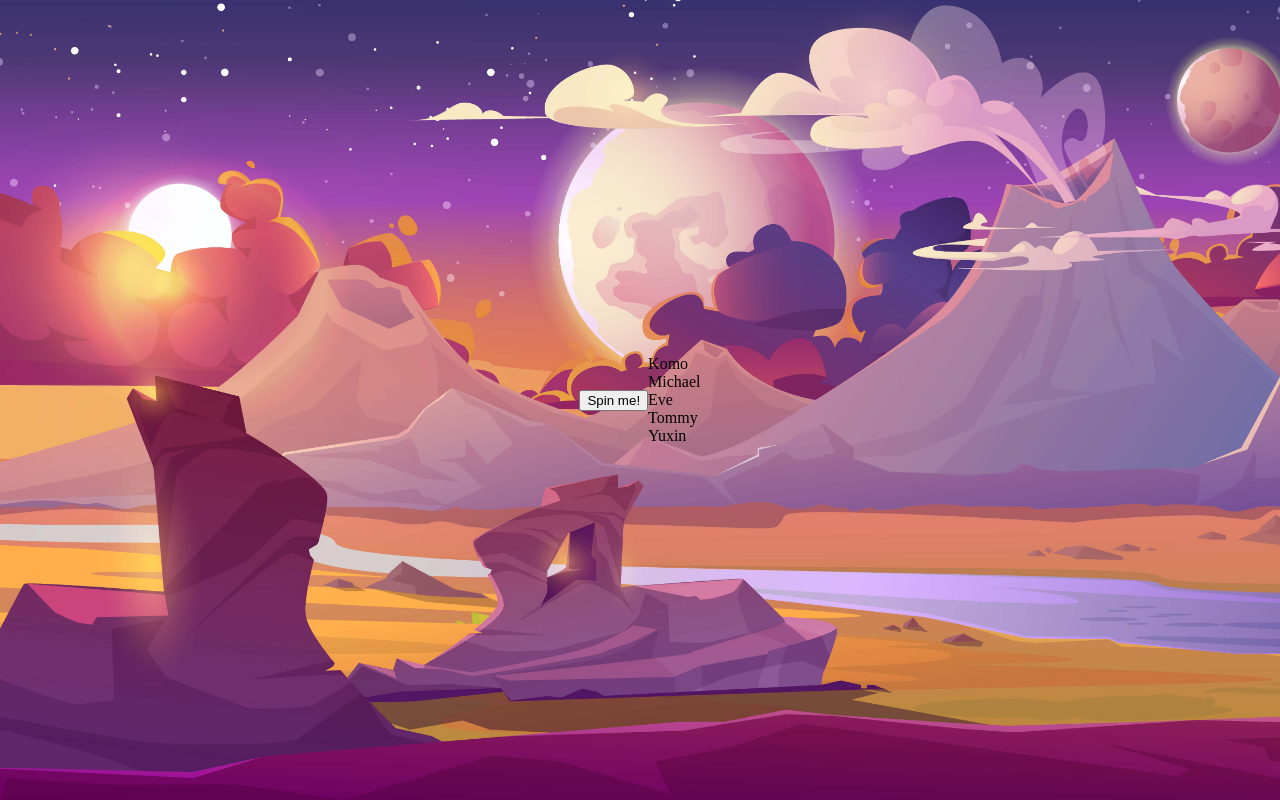
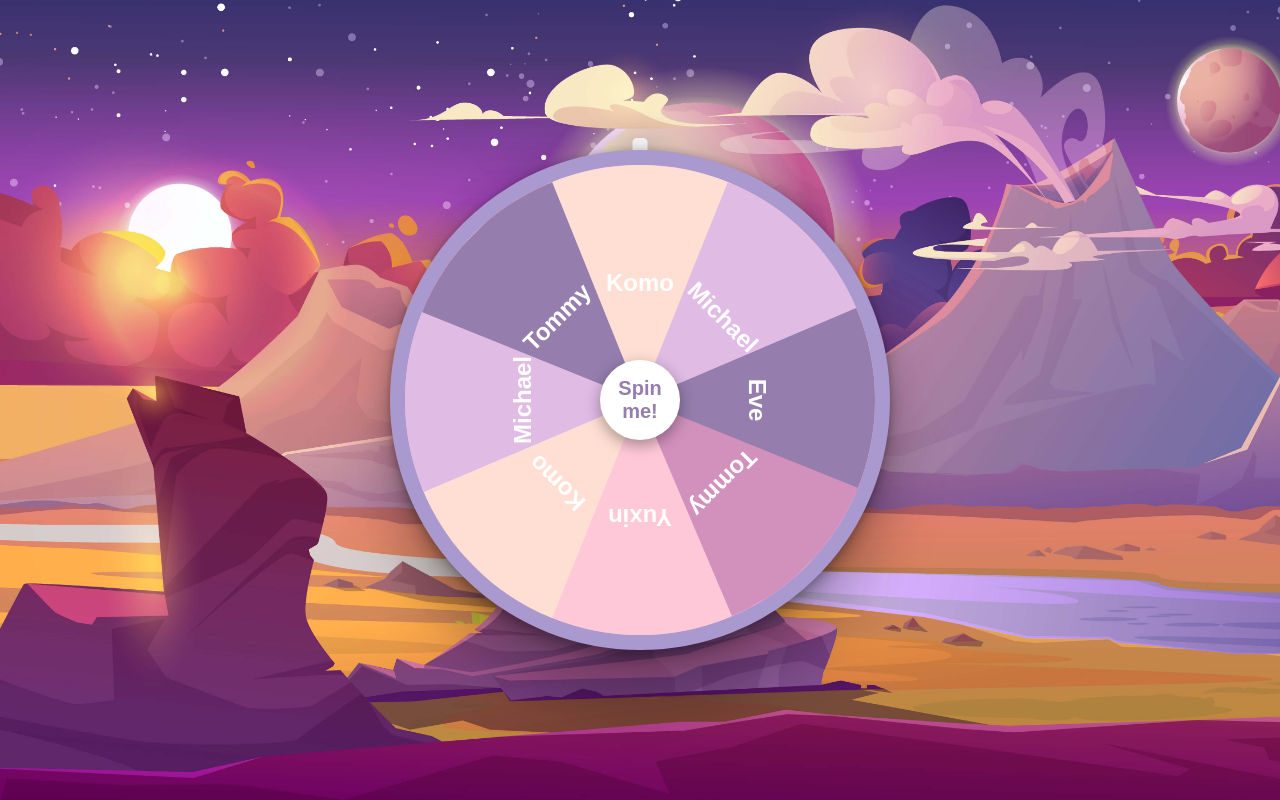
Before and after one commit to CutieMath/leetCodeKids, a plain HTML site: page index.html in a window 1280 px wide. Drawn offline with Linux system fonts and the light colour scheme.

Commit message:
add basic spinner shape

```diff
--- a/index.html
+++ b/index.html
@@ -4,18 +4,23 @@
     <meta charset="UTF-8">
     <meta http-equiv="X-UA-Compatible" content="IE=edge">
     <meta name="viewport" content="width=device-width, initial-scale=1.0">
+    <!-- font awesome -->
+    <link rel="stylesheet" href="https://pro.fontawesome.com/releases/v5.10.0/css/all.css" integrity="sha384-AYmEC3Yw5cVb3ZcuHtOA93w35dYTsvhLPVnYs9eStHfGJvOvKxVfELGroGkvsg+p" crossorigin="anonymous"/>
     <link rel="stylesheet" type="text/css" href="style.css">
     <title>LeetCode kids</title>
 </head>
 <body>
     <button id="spin">Spin me!</button>
-    <span class="arrow"></span>
+    <span class="arrow"><i class="add-shadow fas fa-arrow-down"></i></span>
     <div class="container">
-        <div class="komo">Komo</div>
-        <div class="michael">Michael</div>
-        <div class="eve">Eve</div>
-        <div class="tommy">Tommy</div>
-        <div class="yuxin">Yuxin</div>
+        <div class="one">Komo</div>
+        <div class="two">Michael</div>
+        <div class="three">Eve</div>
+        <div class="four">Tommy</div>
+        <div class="five">Yuxin</div>
+        <div class="six">Komo</div>
+        <div class="seven">Michael</div>
+        <div class="eight">Tommy</div>
     </div>
 
     <script src="index.js"></script>
--- a/style.css
+++ b/style.css
@@ -13,3 +13,108 @@ body {
     background-image: url("image/bg.jpg");
     background-size: cover;
 }
+
+.container {
+    width: 500px;
+    height: 500px;
+    background-color: pink;
+    border-radius: 50%;
+    border: 15px solid #A999CF;
+    position: relative;
+    overflow: hidden;
+    transition: 5s;
+    box-shadow: rgba(0, 0, 0, 0.25) 0px 54px 55px, rgba(0, 0, 0, 0.12) 0px -12px 30px, rgba(0, 0, 0, 0.12) 0px 4px 6px, rgba(0, 0, 0, 0.17) 0px 12px 13px, rgba(0, 0, 0, 0.09) 0px -3px 5px;
+}
+
+.container div {
+    height: 50%;
+    width: 200px;
+    position: absolute;
+    clip-path: polygon(100% 0, 50% 100%, 0 0);
+    transform: translateX(-50%);
+    transform-origin:bottom;
+    text-align: center;
+    display:flex;
+    align-items:center;
+    justify-content: center;
+    font-size: 1.5rem;
+    font-weight: bold;
+    font-family:sans-serif;
+    color: white;
+    left:135px;
+}
+
+
+.container .one{
+    background-color:#FFDFD3;
+    left: 50%;
+}
+
+.container .two{
+    background-color: #E0BBE4;
+    transform: rotate(45deg);
+}
+
+.container .three{
+    background-color: #957DAD;
+    transform: rotate(90deg);
+}
+
+.container .four{
+    background-color: #D291BC;
+    transform: rotate(135deg);
+}
+
+.container .five{
+    background-color: #FEC8D8;
+    transform: rotate(180deg);
+}
+
+.container .six{
+    background-color: #FFDFD3;
+    transform: rotate(225deg);
+}
+
+.container .seven{
+    background-color: #E0BBE4;
+    transform: rotate(270deg);
+}
+
+.container .eight{
+    background-color: #957DAD;
+    transform: rotate(315deg);
+}
+
+
+.arrow {
+    position: absolute;
+    top:8rem;
+    color: white;
+    font-size: 6rem;
+}
+
+.add-shadow {
+    filter: drop-shadow(0px 5px 15px rgba(0, 0, 0, 0.35));
+}
+
+
+
+#spin {
+    position: absolute;
+    top: 50%;
+    left: 50%;
+    transform: translate(-50%, -50%);
+    z-index: 10;
+    background-color: white;
+    font-weight: bold;
+    font-size:20px;
+    color: #957DAD;
+    width: 80px;
+    height: 80px;
+    font-family:sans-serif;
+    border-radius: 50%;
+    cursor: pointer;
+    outline: none;
+    border: none;
+    box-shadow: rgba(0, 0, 0, 0.35) 0px 5px 15px;
+}
```
